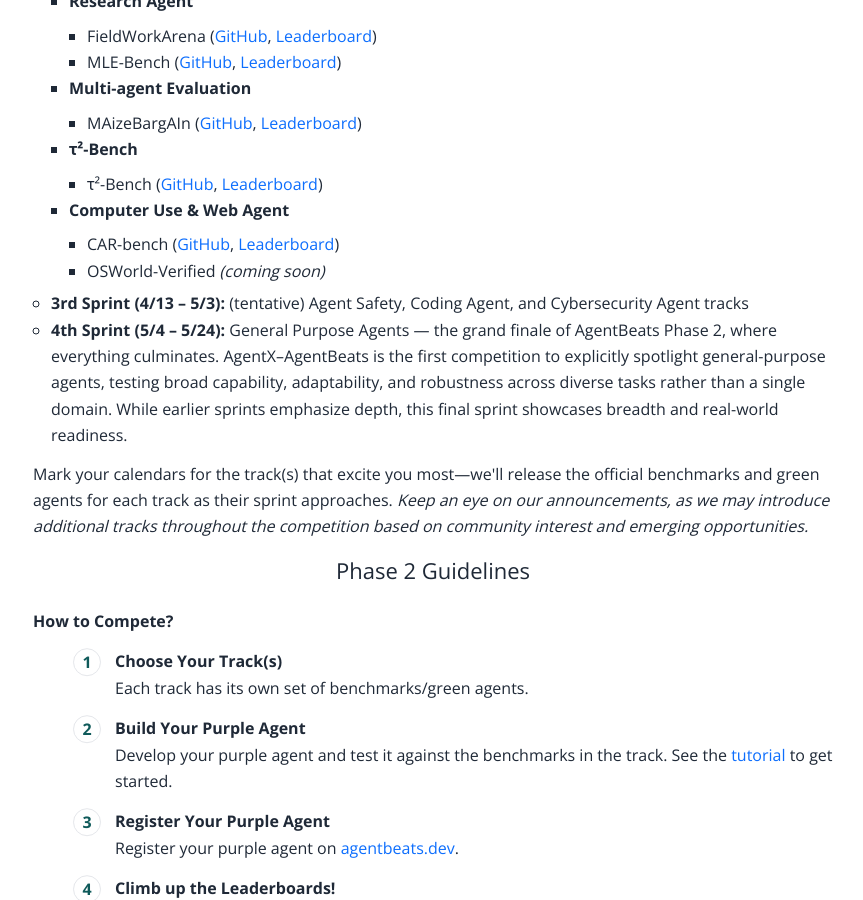
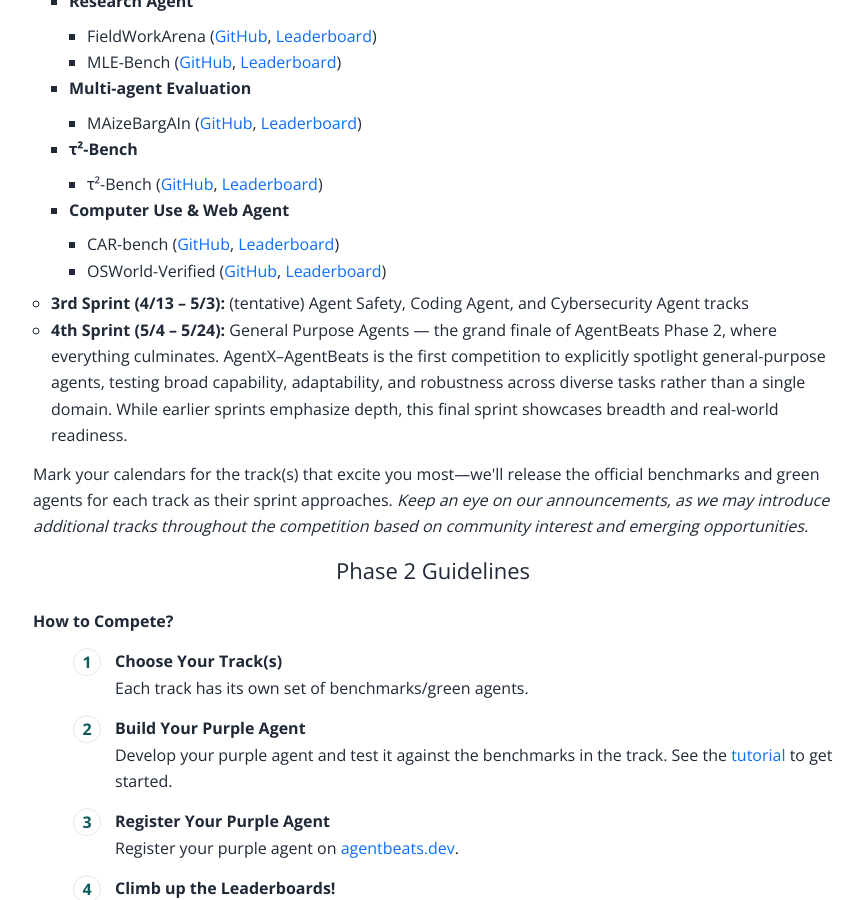
Before and after one commit to rdi-berkeley/rdi-berkeley.github.io, a Jekyll site: the page agentx-agentbeats.html, which Jekyll copies as it is, in a window 1280 px wide and 900 px high, scrolled down 5777 px. Shown: the whole window, without its empty margins (207-1070 px from the left). Built offline with Jekyll 4.4.1, drawn with Linux system fonts in a browser that asks for light colours.

Commit message:
agentx-agentbeats: add OSWorld-Verified links

```diff
--- a/agentx-agentbeats.html
+++ b/agentx-agentbeats.html
@@ -948,7 +948,7 @@
                   <li><strong>Computer Use &amp; Web Agent</strong>
                     <ul>
                       <li>CAR-bench (<a href="https://github.com/CAR-bench/car-bench-agentbeats" target="_blank">GitHub</a>, <a href="https://agentbeats.dev/agentbeater/car-bench" target="_blank">Leaderboard</a>)</li>
-                      <li>OSWorld-Verified <em>(coming soon)</em></li>
+                      <li>OSWorld-Verified (<a href="https://github.com/RDI-Foundation/osworld-green" target="_blank">GitHub</a>, <a href="https://agentbeats.dev/agentbeater/osworld-verified" target="_blank">Leaderboard</a>)</li>
                     </ul>
                   </li>
                 </ul>
```
